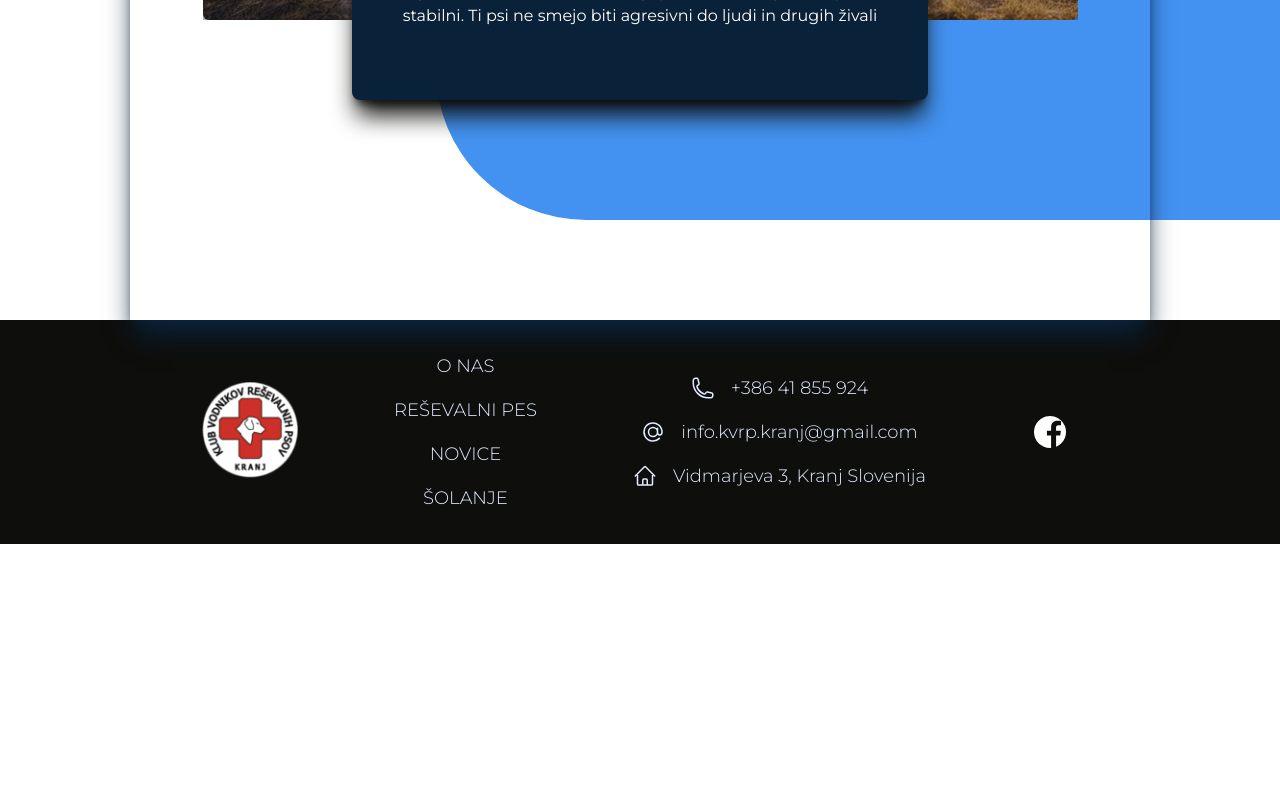
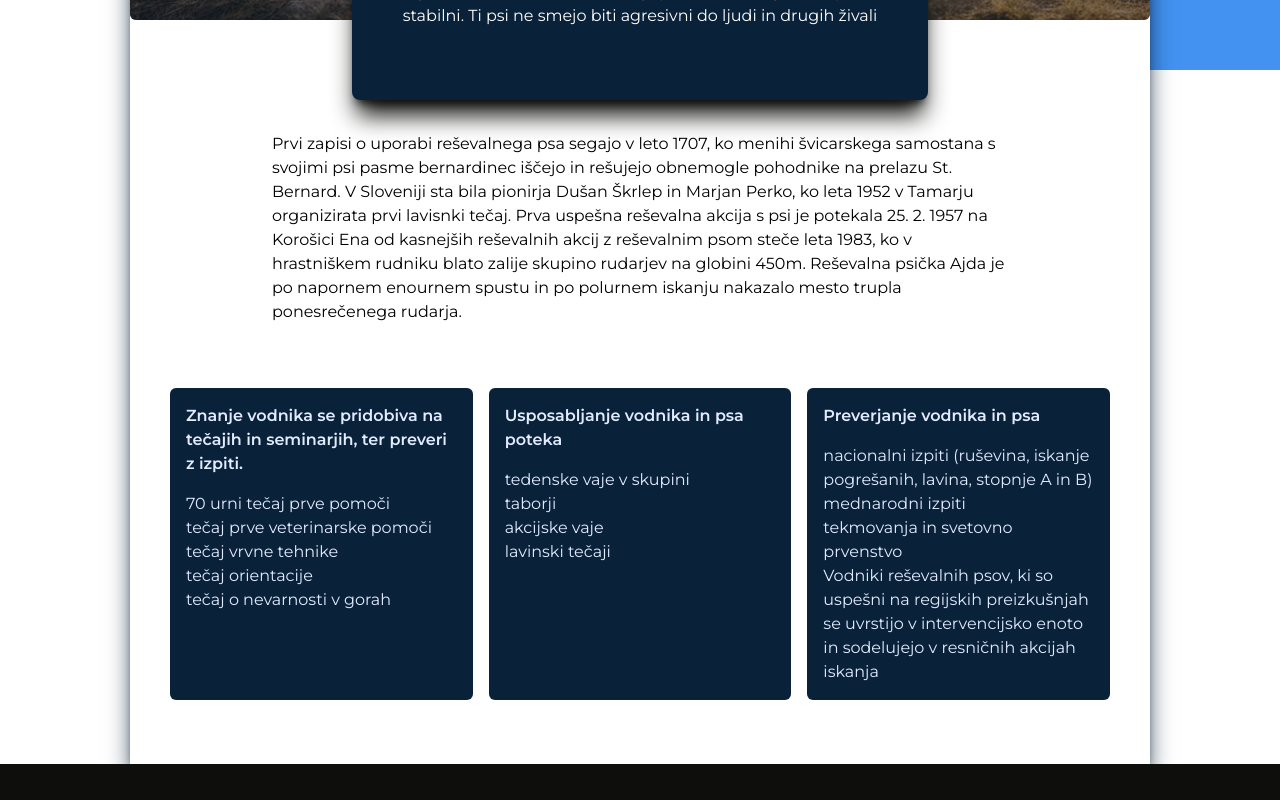
Before and after one commit to BostjanT/KVRPK, a Next.js app: page /resevalni in a window 1280 px wide. Shown: the part 600-1400 px from the top of the page. Before the commit the page ends 1144 px from the top, so only its background shows below. Built offline with nearby package versions, Linux system fonts and the light colour scheme.

Commit message:
changed and updated the rescue page

```diff
--- a/app/klub/page.tsx
+++ b/app/klub/page.tsx
@@ -9,7 +9,7 @@ export const metadata = {
 
 const Klub = () => {
     return (
-        <section className="container md:max-w-5xl md:px-0  my-8  mx-auto min-h-screen shadow-xl shadow-darkGrey relative">
+        <section className="container md:max-w-5xl md:px-0 mb-8 md:my-8  mx-auto min-h-screen shadow-xl shadow-darkGrey relative">
             <div className="bg-hero"></div>
             <Image
                 src={Logo}
--- a/app/resevalni/page.tsx
+++ b/app/resevalni/page.tsx
@@ -3,24 +3,90 @@ import RescueDogs from '@/public/fourdogs.webp'
 
 const ResevalniPsi = () => {
     return (
-        <section className="flex flex-col container px-5 md:px-0 mt-8 mx-auto min-h-screen shadow-xl shadow-darkGrey relative">
+        <section className="flex flex-col container bg-whiter  md:px-0 mt-8 mx-auto min-h-screen shadow-xl shadow-darkGrey ">
+            <div className="relative">
                 <div className="bg-hero"></div>
 
                 <div className="flex flex-col md:relative mx-auto items-center max-w-full h-[500px] justify-center">
+                    <div className="relative w-full h-full">
+                        <div className="absolute inset-0 bg-darkGrey opacity-50 rounded-t-md md:rounded-md"></div>
                         <Image
                             src={RescueDogs}
-                    alt="four dogs with maountains in background"
+                            alt="four dogs with mountains in background"
                             className="w-full h-full rounded-t-md md:rounded-md object-center"
                         />
-                <div className="absolute inset-0 bg-darkGrey opacity-35"></div>
-                <div className="md:absolute flex flex-col md:-bottom-20 bg-darkGrey max-w-3/4 max-h-2/5 py-10 mx-auto text-center rounded-b-lg md:rounded-lg text-whiter shadow-xl shadow-dark">
+                    </div>
+
+                    <div className="md:absolute flex flex-col md:-bottom-20 bg-darkGrey max-w-3/4 max-h-2/5 py-10 mx-auto text-center md:rounded-b-lg md:rounded-lg text-whiter shadow-xl md:shadow-dark">
                         <h2 className="mb-8 text-whiter">Reševalni psi</h2>
                         <p className="max-w-xl px-4 mx-auto mb-8">
                             Za reševalnega psa so najbolj primerne pasme srednje
-                        velikosti, psi morajo biti v dobri telesni kondiciji, po
-                        naravi umirjeni ter psihično stabilni. Ti psi ne smejo
-                        biti agresivni do ljudi in drugih živali
+                            velikosti, psi morajo biti v dobri telesni
+                            kondiciji, po naravi umirjeni ter psihično stabilni.
+                            Ti psi ne smejo biti agresivni do ljudi in drugih
+                            živali
                         </p>
+                    </div>
+                </div>
+            </div>
+            <div className="flex flex-col mx-auto mt-[3rem] md:mt-[7rem] max-w-3xl px-4 ">
+                <p>
+                    Prvi zapisi o uporabi reševalnega psa segajo v leto 1707, ko
+                    menihi švicarskega samostana s svojimi psi pasme bernardinec
+                    iščejo in rešujejo obnemogle pohodnike na prelazu St.
+                    Bernard. V Sloveniji sta bila pionirja Dušan Škrlep in
+                    Marjan Perko, ko leta 1952 v Tamarju organizirata prvi
+                    lavisnki tečaj. Prva uspešna reševalna akcija s psi je
+                    potekala 25. 2. 1957 na Korošici Ena od kasnejših reševalnih
+                    akcij z reševalnim psom steče leta 1983, ko v hrastniškem
+                    rudniku blato zalije skupino rudarjev na globini 450m.
+                    Reševalna psička Ajda je po napornem enournem spustu in po
+                    polurnem iskanju nakazalo mesto trupla ponesrečenega
+                    rudarja.
+                </p>
+            </div>
+            <div className="grid grid-cols-1 md:grid-cols-3 md:max-w-7xl gap-4 my-6 p-4 md:p-10 mx-auto text-white">
+                <div className="bg-darkGrey rounded-md p-4">
+                    <h3 className="font-semibold">
+                        Znanje vodnika se pridobiva na tečajih in seminarjih,
+                        ter preveri z izpiti.
+                    </h3>
+                    <ul className="mt-4">
+                        <li>70 urni tečaj prve pomoči</li>
+                        <li> tečaj prve veterinarske pomoči</li>
+                        <li> tečaj vrvne tehnike</li>
+                        <li>tečaj orientacije</li>
+                        <li>tečaj o nevarnosti v gorah</li>
+                    </ul>
+                </div>
+                <div className="bg-darkGrey rounded-md p-4">
+                    <h3 className="font-semibold">
+                        Usposabljanje vodnika in psa poteka
+                    </h3>
+                    <ul className="mt-4">
+                        <li>tedenske vaje v skupini</li>
+                        <li>taborji</li>
+                        <li>akcijske vaje</li>
+                        <li>lavinski tečaji</li>
+                    </ul>
+                </div>
+                <div className="bg-darkGrey rounded-md p-4">
+                    <h3 className="font-semibold">
+                        Preverjanje vodnika in psa
+                    </h3>
+                    <ul className="mt-4">
+                        <li>
+                            nacionalni izpiti (ruševina, iskanje pogrešanih,
+                            lavina, stopnje A in B)
+                        </li>
+                        <li> mednarodni izpiti</li>
+                        <li> tekmovanja in svetovno prvenstvo</li>
+                        <li>
+                            Vodniki reševalnih psov, ki so uspešni na regijskih
+                            preizkušnjah se uvrstijo v intervencijsko enoto in
+                            sodelujejo v resničnih akcijah iskanja
+                        </li>
+                    </ul>
                 </div>
             </div>
         </section>
```
Lines whose indentation alone changed are shown as unchanged.
